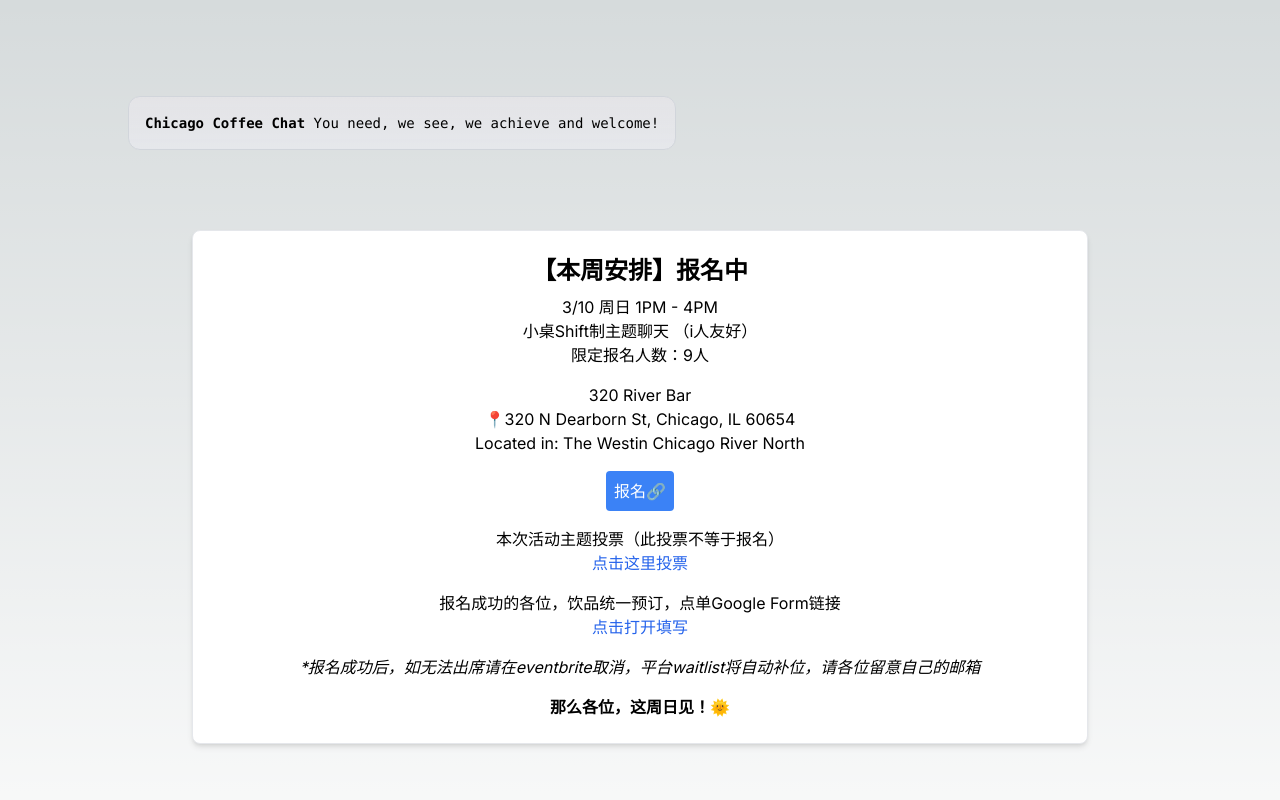
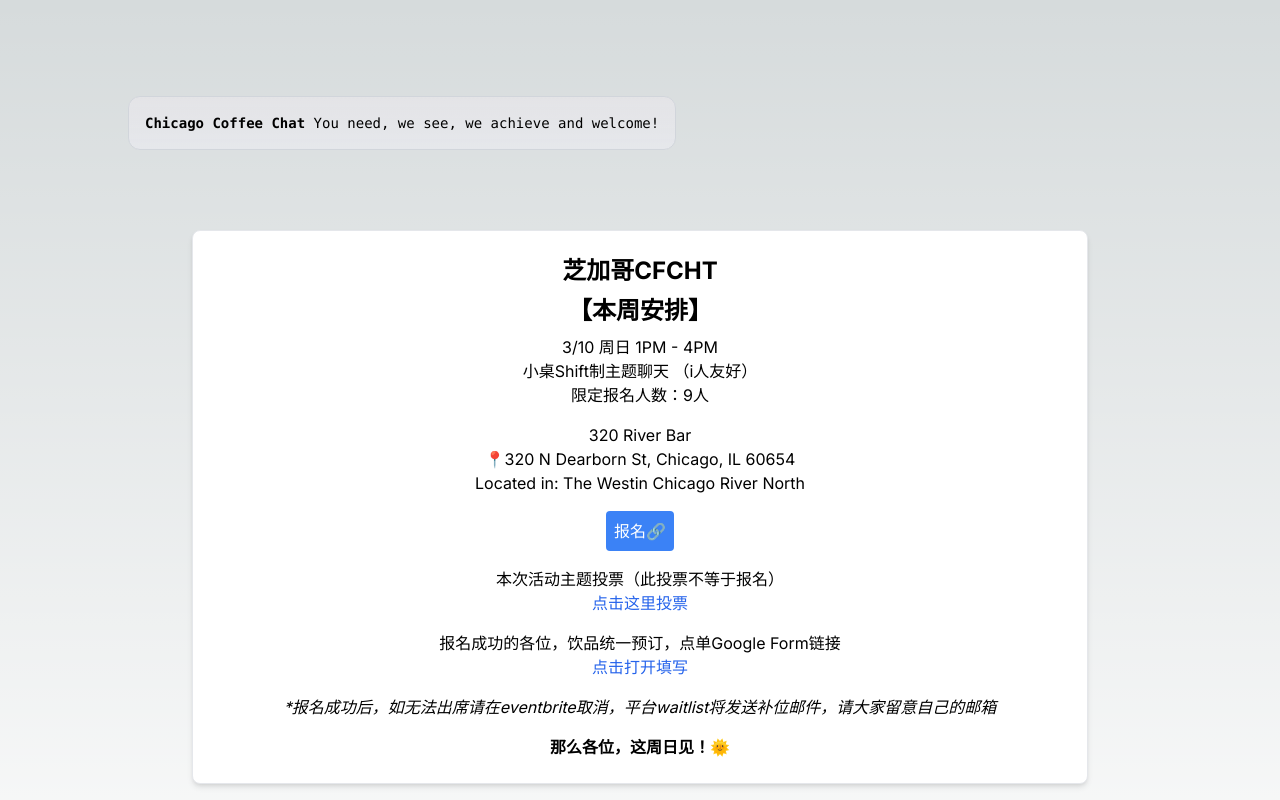
Before and after one commit to Brack-Wang/nextjs, a Next.js app: page / in a window 1280 px wide. Shown: the top 800 px of the page. Built offline with nearby package versions, Linux system fonts and the light colour scheme.

Commit message:
Update page.tsx
03/09

```diff
--- a/app/page.tsx
+++ b/app/page.tsx
@@ -17,13 +17,14 @@ export default function Home() {
       <div className="mt-20 my-12 p-4 md:p-6 max-w-xs md:max-w-2xl lg:max-w-4xl w-full bg-white rounded-lg border border-gray-200 shadow-md dark:bg-gray-800 dark:border-gray-700 text-center">
 
         {/* TODO: Change the content for weekly events' information below */}
-        <h2 className="text-2xl font-bold mb-2">【本周安排】报名中</h2>
+        <h2 className="text-2xl font-bold mb-2"> 芝加哥CFCHT </h2>
+        <h2 className="text-2xl font-bold mb-2">【本周安排】</h2>
         <p className="mb-4">3/10 周日 1PM - 4PM<br />️小桌Shift制主题聊天 （i人友好）<br />限定报名人数：9人</p>
         <p className="mb-4">320 River Bar<br />📍320 N Dearborn St, Chicago, IL 60654<br />Located in: The Westin Chicago River North</p>
         <a href="https://www.eventbrite.co.nz/e/cfcht-310-1pm-tickets-858290468897?aff=oddtdtcreator" target="_blank" className="inline-block bg-blue-500 text-white p-2 rounded hover:bg-blue-700 transition duration-300 ease-in-out">报名🔗</a>
         <p className="mt-4">本次活动主题投票（此投票不等于报名）<br /><a href="https://forms.gle/3BLyjCJshx5oz3Uv8" className="text-blue-600 hover:underline" target="_blank">点击这里投票</a></p>
         <p className="mt-4">报名成功的各位，饮品统一预订，点单Google Form链接<br /><a href="https://forms.gle/SiBYXj3vpWv8xURL6" className="text-blue-600 hover:underline" target="_blank">点击打开填写</a></p>
-        <p className="mt-4 italic">*报名成功后，如无法出席请在eventbrite取消，平台waitlist将自动补位，请各位留意自己的邮箱</p>
+        <p className="mt-4 italic">*报名成功后，如无法出席请在eventbrite取消，平台waitlist将发送补位邮件，请大家留意自己的邮箱</p>
         <p className="mt-4 font-bold">那么各位，这周日见！🌞</p>
 
 
```
